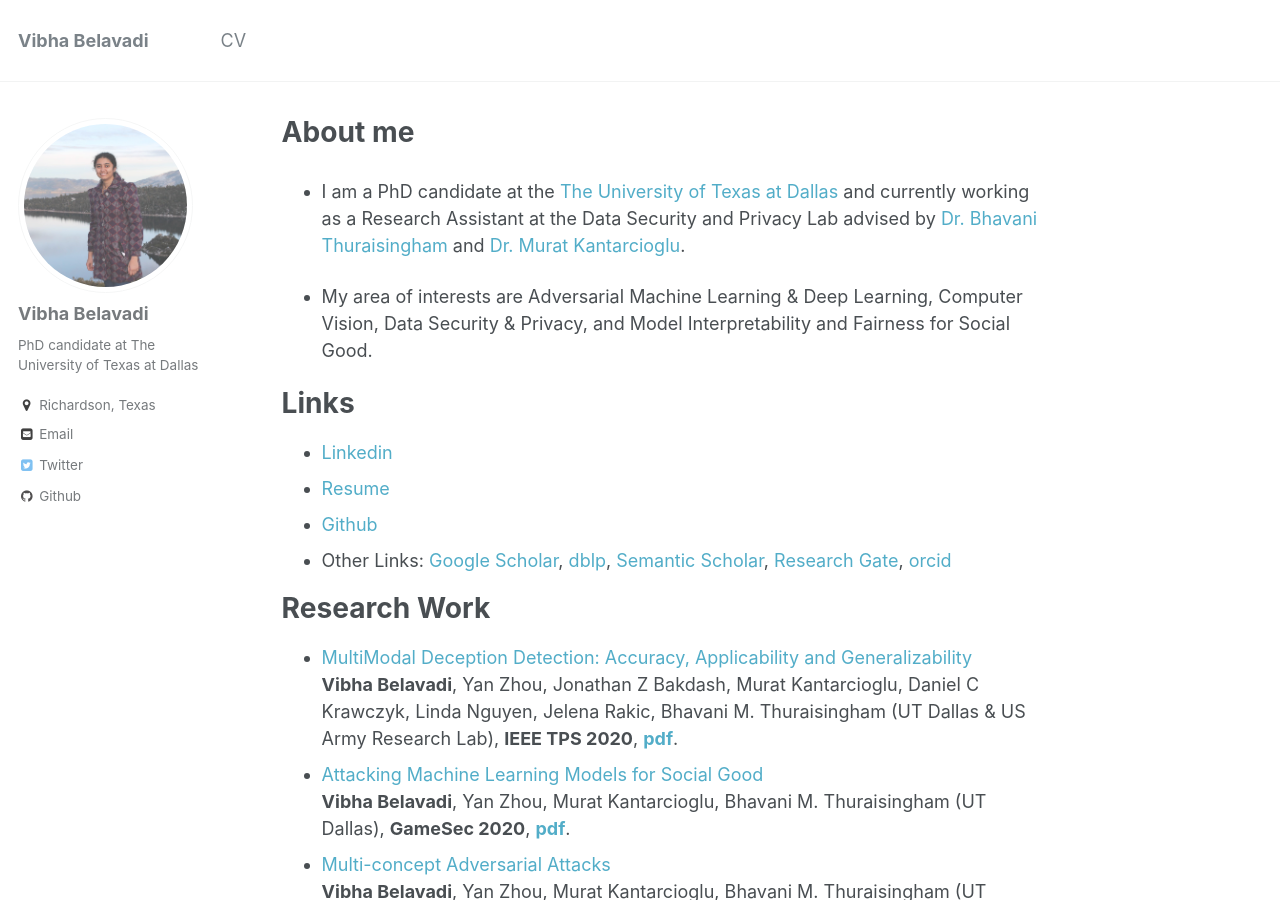
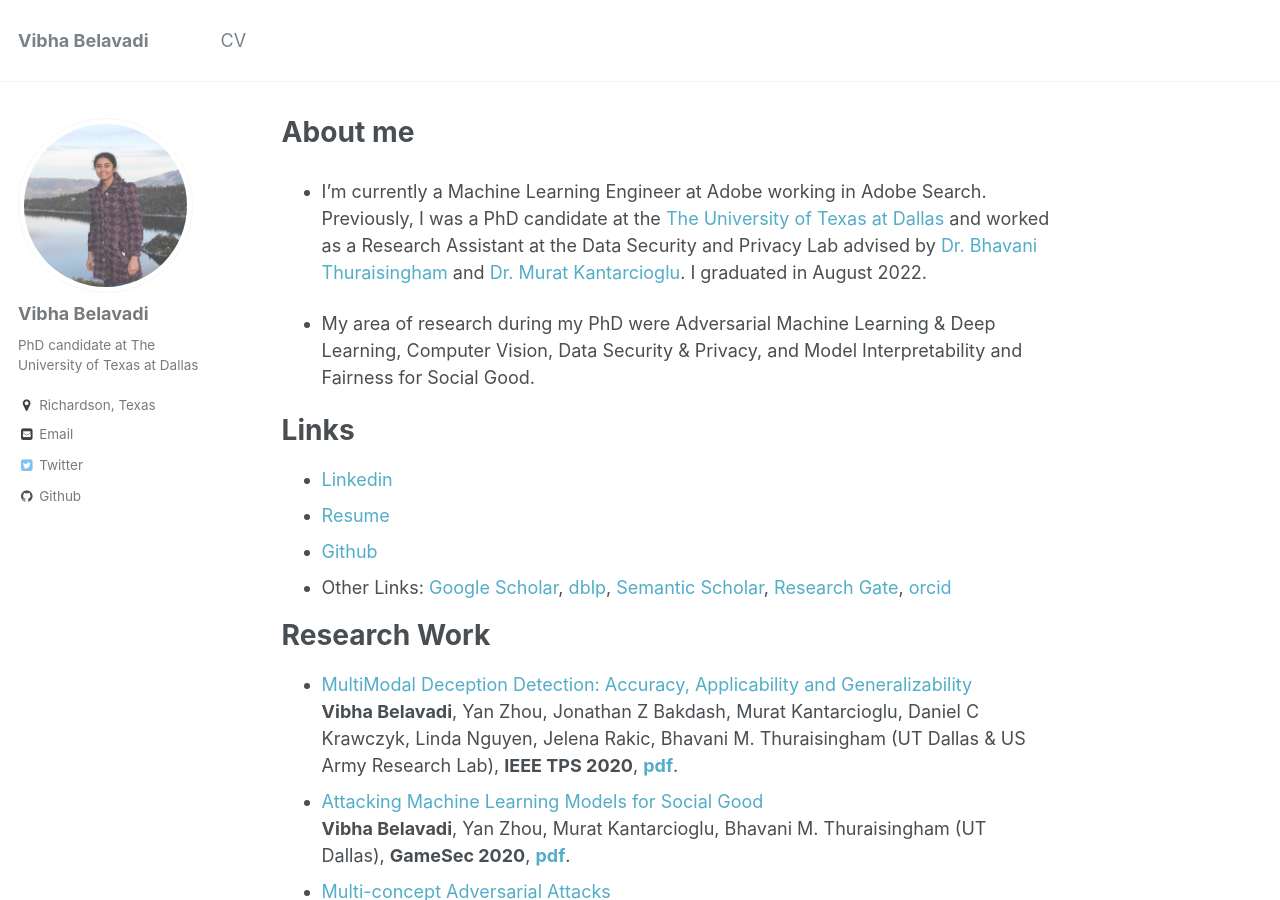
Before and after one commit to VibhaBelavadi/vibhabelavadi.github.io, a Jekyll site: the page built from _pages/about.md, in a window 1280 px wide and 900 px high. Built offline with Jekyll 4.4.1, drawn with Linux system fonts in a browser that asks for light colours.

Commit message:
Update about.md

```diff
--- a/_pages/about.md
+++ b/_pages/about.md
@@ -12,10 +12,9 @@ redirect_from:
   - /Cv/
 ---
 
+- I'm currently a Machine Learning Engineer at Adobe working in Adobe Search. Previously, I was a PhD candidate at the [The University of Texas at Dallas](https://www.utdallas.edu) and worked as a Research Assistant at the Data Security and Privacy Lab advised by [Dr. Bhavani Thuraisingham](https://www.utdallas.edu/~bhavani.thuraisingham/) and [Dr. Murat Kantarcioglu](https://www.utdallas.edu/~muratk/). I graduated in August 2022.
 
-- I am a PhD candidate at the [The University of Texas at Dallas](https://www.utdallas.edu) and currently working as a Research Assistant at the Data Security and Privacy Lab advised by [Dr. Bhavani Thuraisingham](https://www.utdallas.edu/~bhavani.thuraisingham/) and [Dr. Murat Kantarcioglu](https://www.utdallas.edu/~muratk/).
-
-- My area of interests are Adversarial Machine Learning & Deep Learning, Computer Vision, Data Security & Privacy, and Model Interpretability and Fairness for Social Good.
+- My area of research during my PhD were Adversarial Machine Learning & Deep Learning, Computer Vision, Data Security & Privacy, and Model Interpretability and Fairness for Social Good.
 
 Links
 ======
```
